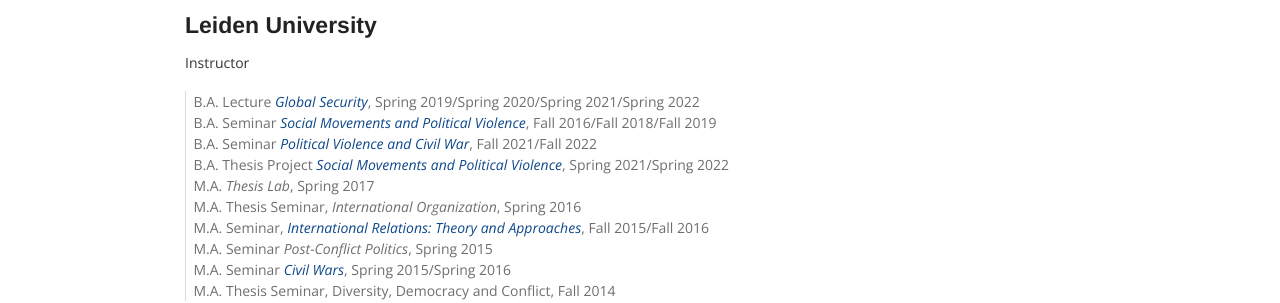
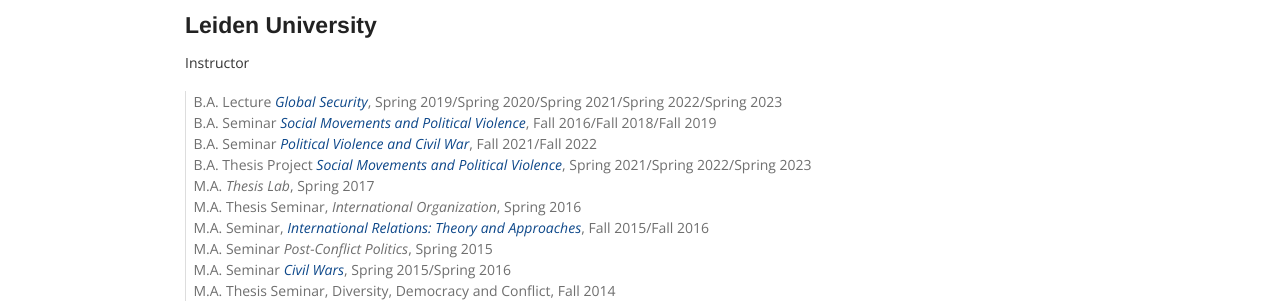
Before and after one commit to corinnajentzsch/corinnajentzsch.github.io, a Jekyll site: the page built from teaching.md, in a window 1280 px wide. Shown: the part 558-861 px from the top of the page. Built offline with Jekyll 4.4.1, drawn with Linux system fonts in a browser that asks for light colours.

Commit message:
Update teaching.md

```diff
--- a/teaching.md
+++ b/teaching.md
@@ -17,10 +17,10 @@ In teaching international relations and comparative politics, my goal is to nurt
 
 Instructor
 
-> B.A. Lecture [_Global Security_](https://www.dropbox.com/s/wxjo36obmpg4t4n/Jentzsch_Syllabus_Global%20Security_2021.pdf?dl=0 "Global Security"), Spring 2019/Spring 2020/Spring 2021/Spring 2022
+> B.A. Lecture [_Global Security_](https://www.dropbox.com/s/wxjo36obmpg4t4n/Jentzsch_Syllabus_Global%20Security_2021.pdf?dl=0 "Global Security"), Spring 2019/Spring 2020/Spring 2021/Spring 2022/Spring 2023
 > B.A. Seminar [_Social Movements and Political Violence_](https://www.dropbox.com/s/7yznh9f1fxmn0ul/Jentzsch_2019_Syllabus%20Social%20Movements%20and%20Political%20Violence_2.pdf?dl=0 "SMPV"), Fall 2016/Fall 2018/Fall 2019
 > B.A. Seminar [_Political Violence and Civil War_](https://www.dropbox.com/s/us170w3t9co2yai/Jentzsch_Syllabus_Civil%20Wars_2021.pdf?dl=0 "Political Violence and Civil War"), Fall 2021/Fall 2022
-> B.A. Thesis Project [_Social Movements and Political Violence_](https://www.dropbox.com/s/c3050yh7yy6pgx6/Jentzsch_2020-2021_Syllabus%20Social%20Movements%20and%20Political%20Violence.pdf?dl=0), Spring 2021/Spring 2022
+> B.A. Thesis Project [_Social Movements and Political Violence_](https://www.dropbox.com/s/c3050yh7yy6pgx6/Jentzsch_2020-2021_Syllabus%20Social%20Movements%20and%20Political%20Violence.pdf?dl=0), Spring 2021/Spring 2022/Spring 2023
 > M.A. _Thesis Lab_, Spring 2017
 > M.A. Thesis Seminar, _International Organization_, Spring 2016
 > M.A. Seminar, [_International Relations: Theory and Approaches_](https://www.dropbox.com/s/419bvwkl1p98d1g/Jentzsch_Syllabus_IR%20Theories%20and%20Approaches_2016.pdf?dl=0 "IR"), Fall 2015/Fall 2016
```
